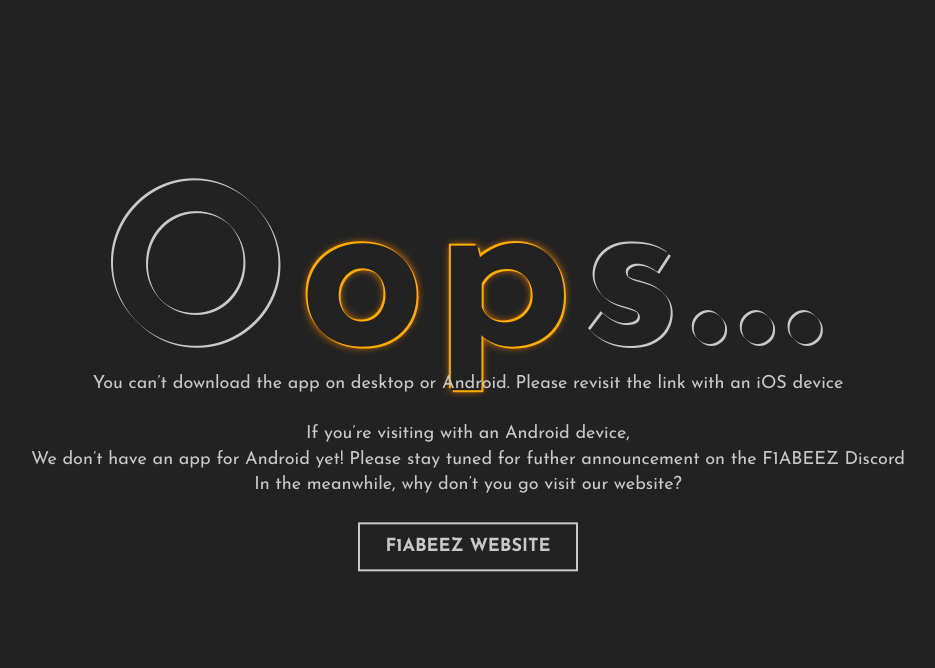
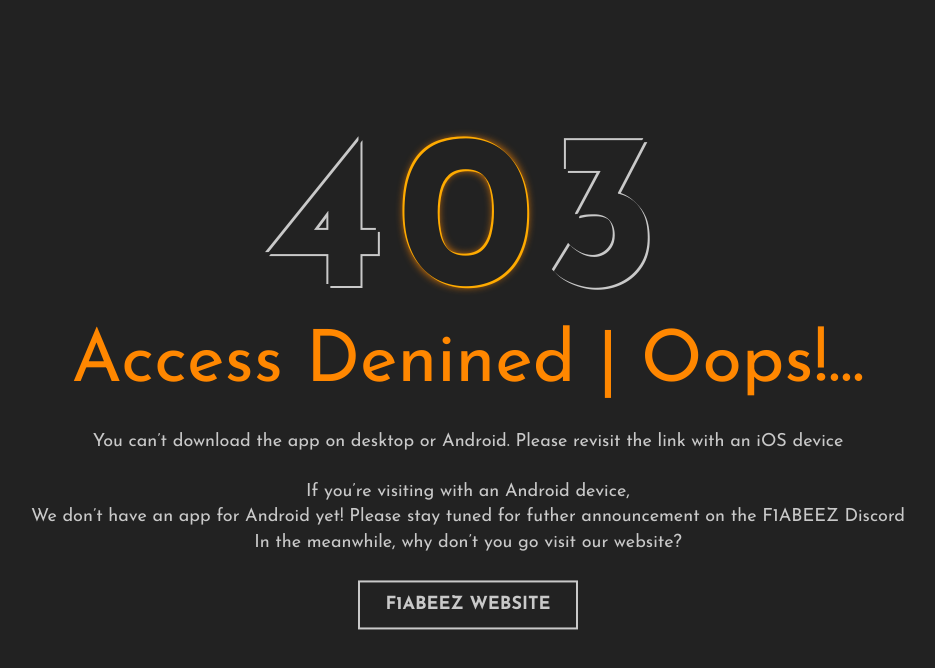
Before and after one commit to f1abeez/android-oops, a plain HTML site: page index.html in a window 1280 px wide. Shown: the whole page, without its empty margins (172-1107 px from the left). Drawn offline with Linux system fonts and the light colour scheme.

Commit message:
Update index.html

```diff
--- a/index.html
+++ b/index.html
@@ -29,8 +29,9 @@
 	<div id="notfound">
 		<div class="notfound">
 			<div class="notfound-404">
-				<h1>O<span>op</span>s...</h1>
+				<h1>4<span>0</span>3</h1>
 			</div>
+			<h2>Access Denined | Oops!...</h2>
 			<p>You can’t download the app on desktop or Android. Please revisit the link with an iOS device
 			<br><br>If you’re visiting with an Android device,
 			<br>We don’t have an app for Android yet!
```
